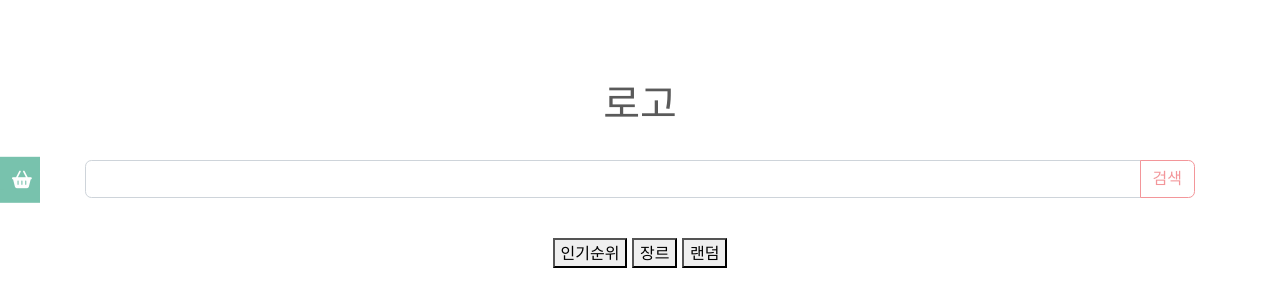
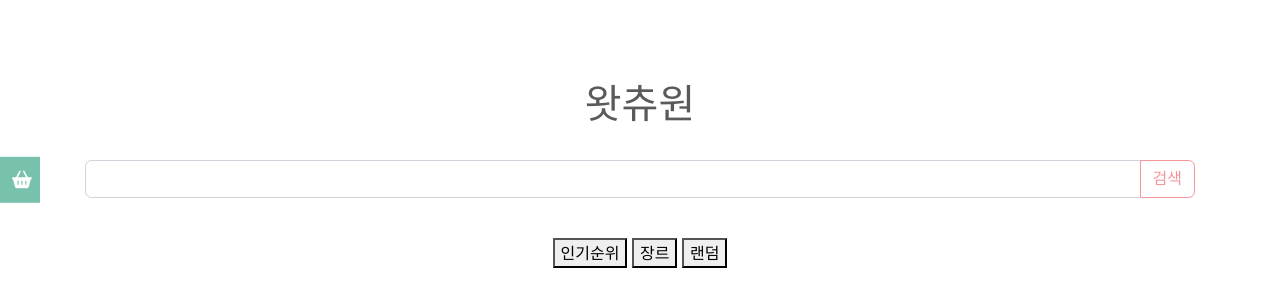
Before and after one commit to hitscanner/WUW, a Django app: page / in a window 1280 px wide. Shown: the part 60-360 px from the top of the page. Run offline with Django 3.2, Linux system fonts and the light colour scheme; some libraries are stand-ins or nearby versions; some web fonts are replaced.

Commit message:
logofont

```diff
--- a/main/templates/index.html
+++ b/main/templates/index.html
@@ -3,7 +3,7 @@
 {% load staticfiles %}
 
 <center style="margin-top:5em">
-    <h1>로고</h1>
+    <h1 class="logo">왓츄원</h1>
     <br>
     <form action="{%url 'search'%}">
         <div class="input-group mb-3">
@@ -38,5 +38,9 @@
         width: 250px;
         height: 350px;
     }
+    @font-face { font-family: 'LotteMartHappy'; font-style: normal; font-weight: 400; src: url('//cdn.jsdelivr.net/korean-webfonts/1/corps/lottemart/LotteMartHappy/LotteMartHappyMedium.woff2') format('woff2'), url('//cdn.jsdelivr.net/korean-webfonts/1/corps/lottemart/LotteMartHappy/LotteMartHappyMedium.woff') format('woff'); }
+    .logo{
+        font-family: 'LotteMartHappy', sans-serif;
+    }
 </style>
 {%endblock%}
```
